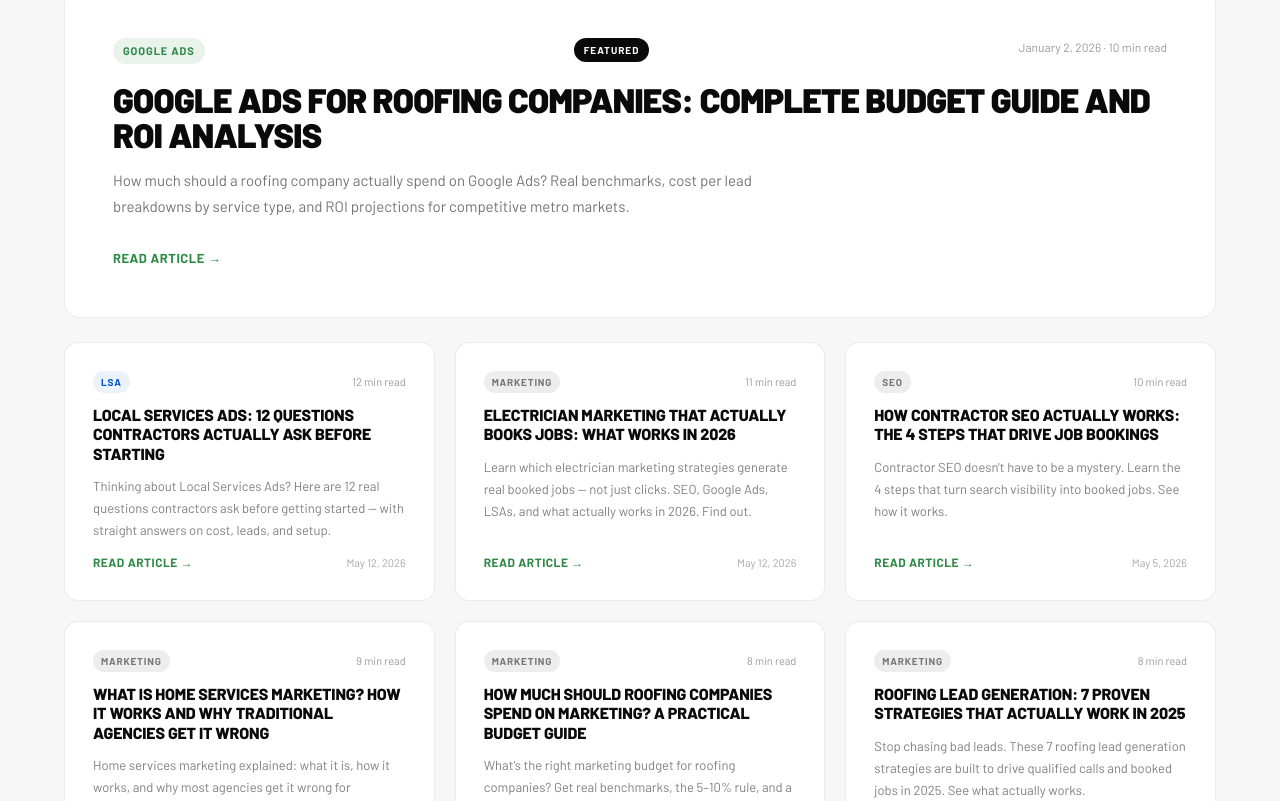
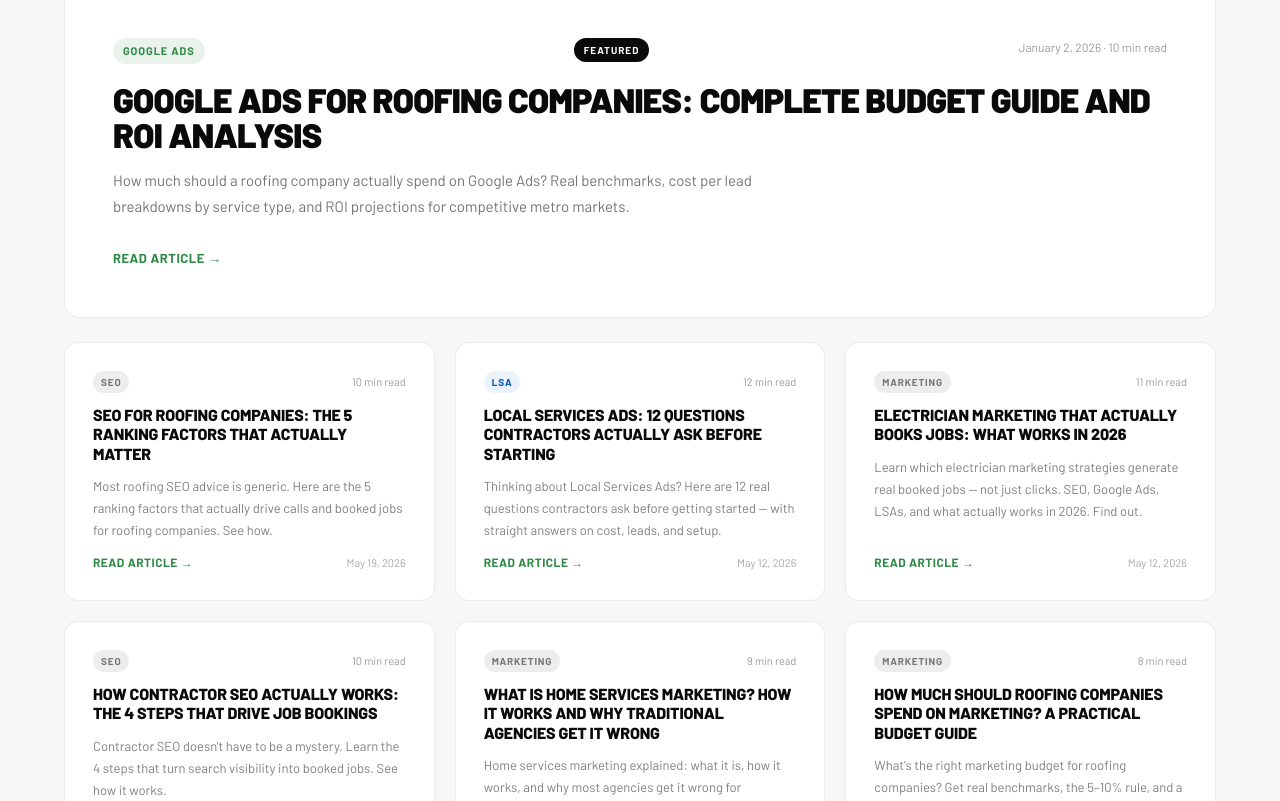
Before and after one commit to webberossi89/thomas-town-digital, a Next.js app: page /blog in a window 1280 px wide. Shown: the part 517-1318 px from the top of the page. Built offline with nearby package versions, Linux system fonts and the light colour scheme.

Commit message:
SEO: add seo-for-roofing-companies-ranking-factors to blog listing

```diff
--- a/app/blog/page.tsx
+++ b/app/blog/page.tsx
@@ -18,6 +18,15 @@ const posts = [
       readTime: "10 min read",
       slug: "google-ads-roofing-budget-guide",
     },
+  {
+    category: "SEO",
+    title: "SEO for Roofing Companies: The 5 Ranking Factors That Actually Matter",
+    summary: "Most roofing SEO advice is generic. Here are the 5 ranking factors that actually drive calls and booked jobs for roofing companies. See how.",
+    date: "May 19, 2026",
+    dateISO: "2026-05-19",
+    readTime: "10 min read",
+    slug: "seo-for-roofing-companies-ranking-factors",
+  },
   {
     category: "LSA",
     title: "Local Services Ads: 12 Questions Contractors Actually Ask Before Starting",
```
